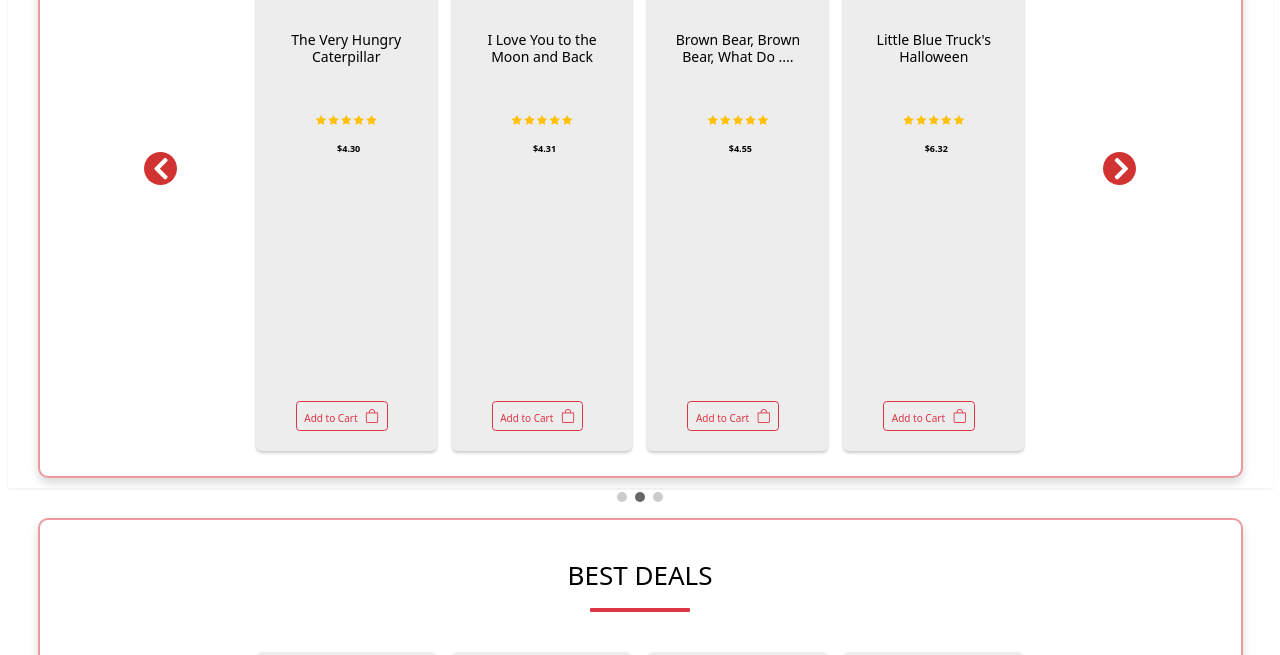
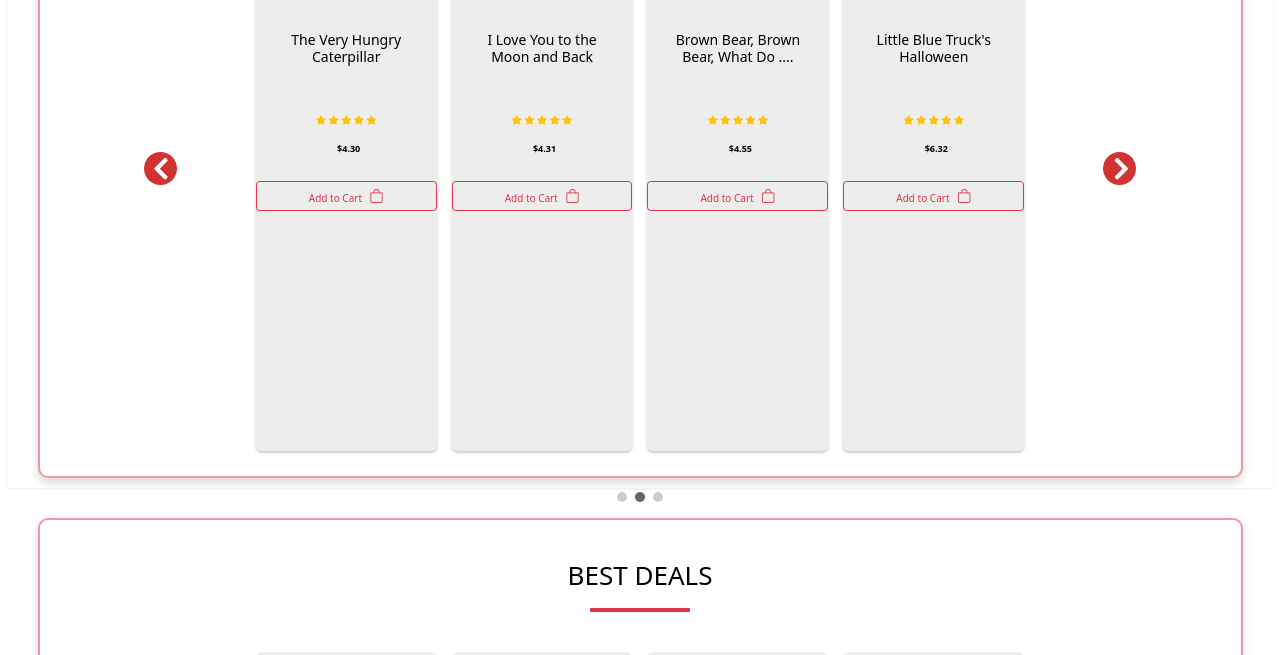
Before and after one commit to Karamraj/BookTown, a plain HTML site: page index.html in a window 1280 px wide. Shown: the part 1306-1961 px from the top of the page. Drawn offline with nearby package versions, Linux system fonts and the light colour scheme; some packages are replaced by stand-ins of ours; a script that the page names is missing.

Commit message:
CSS: center Add to cart icon

```diff
--- a/style.css
+++ b/style.css
@@ -144,8 +144,9 @@
 }
 .addToCart-btn{
   position: absolute;
-  bottom: 20px;
-  left: 40px;
+  left: 0;
+  right: 0;
+  margin: auto;
 }
 .carousel .thumb-wrapper {
   height: 580px;
```
